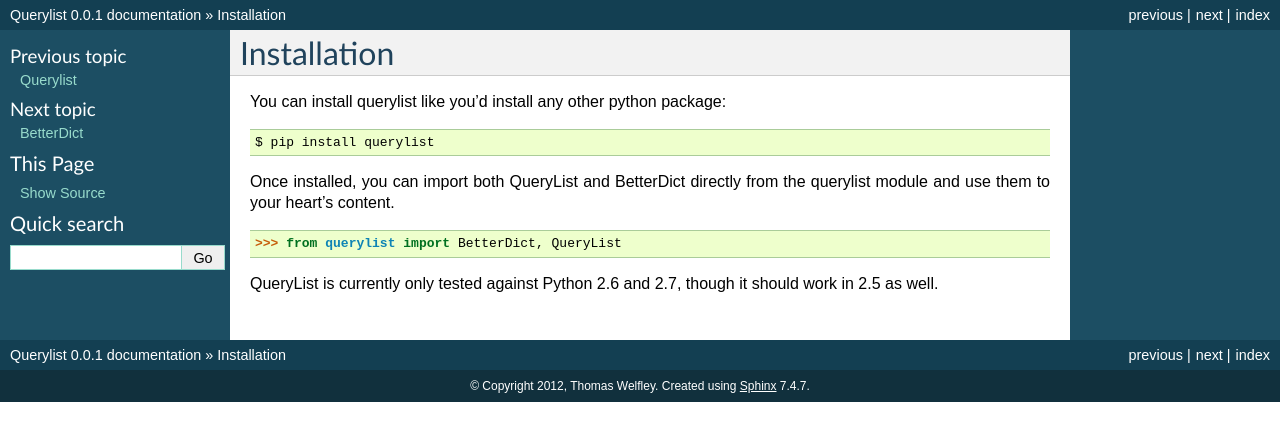
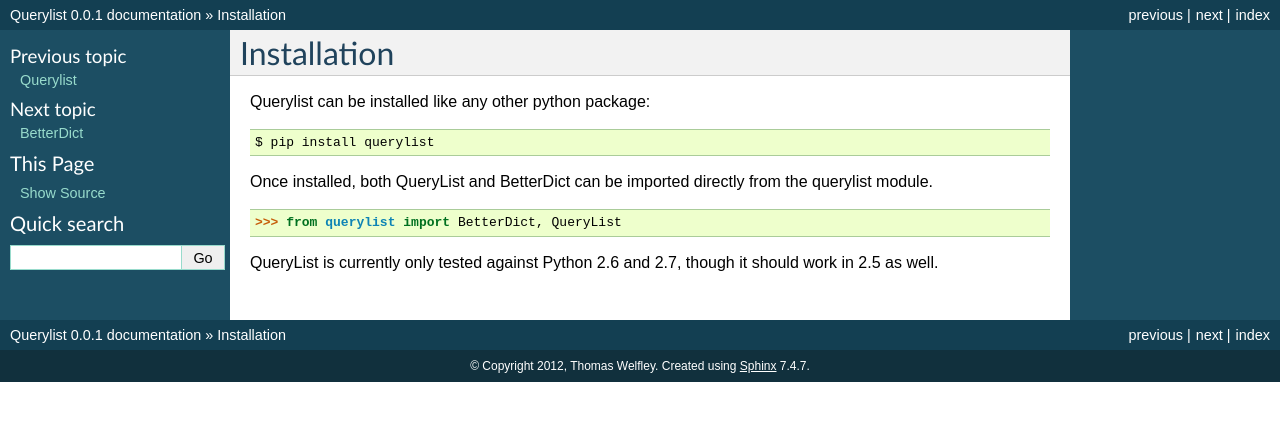
Before and after one commit to thomasw/querylist, a Sphinx documentation site: the page built from docs/source/installation.rst, in a window 1280 px wide. Shown: the top 441 px of the page. Built offline with Sphinx 7.4.7, drawn with Linux system fonts in a browser that asks for light colours.

Commit message:
Remove some informal language

```diff
--- a/docs/source/index.rst
+++ b/docs/source/index.rst
@@ -1,8 +1,3 @@
-.. Querylist documentation master file, created by
-   sphinx-quickstart on Sat Nov 24 21:52:07 2012.
-   You can adapt this file completely to your liking, but it should at least
-   contain the root `toctree` directive.
-
 Querylist
 =========
 
--- a/docs/source/installation.rst
+++ b/docs/source/installation.rst
@@ -1,12 +1,12 @@
 Installation
 ============
 
-You can install querylist like you'd install any other python package::
+Querylist can be installed like any other python package::
 
     $ pip install querylist
 
-Once installed, you can import both QueryList and BetterDict directly from
-the querylist module and use them to your heart's content.
+Once installed, both QueryList and BetterDict can be imported directly from
+the querylist module.
 
     >>> from querylist import BetterDict, QueryList
 
--- a/docs/source/querylist.rst
+++ b/docs/source/querylist.rst
@@ -106,7 +106,7 @@
 ^^^^^^^^^^^^^^^^^^^^^^^^
 
 Field lookups can extend to properties of properties (and so on). Simply
-replace the dot operator that you'd normally use with a double underscore.
+replace the dot operator that one would normally use with a double underscore.
 ``meta__description="Cats"``, for example, would match against all objects in
 the QueryList where object.meta.description=="Cats."
 
```
Also changed, not shown: README.md (+9 -7 lines), 1 other file.
